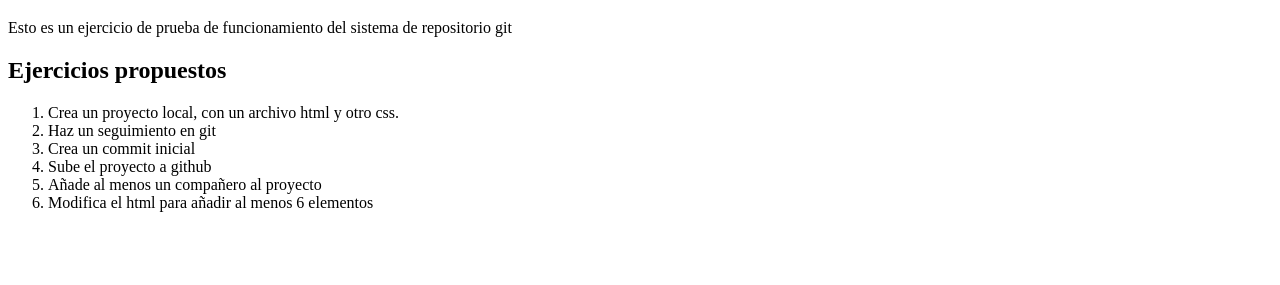
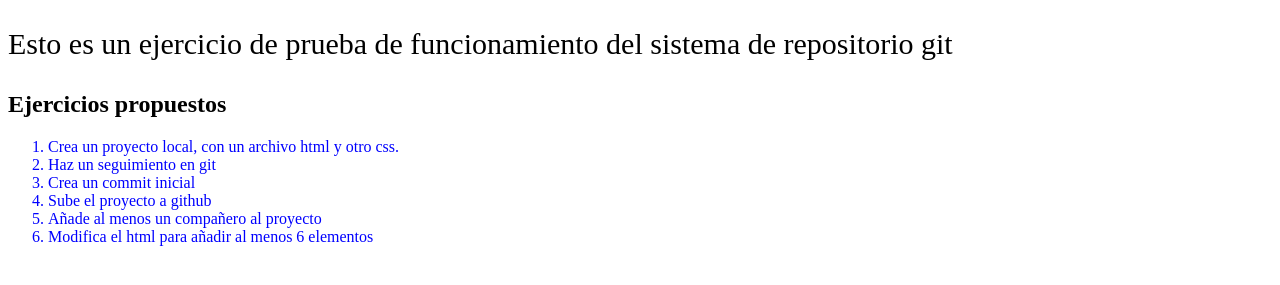
Before and after one commit to raquel36/prueba_entornos, a plain HTML site: page index.html in a window 1280 px wide. Shown: the part 63-348 px from the top of the page. Drawn offline with Linux system fonts and the light colour scheme.

Commit message:
cambiados los estilos del parrafo y de la lista

```diff
--- a/estilos.css
+++ b/estilos.css
@@ -2,3 +2,9 @@ h1 {
   color: red;
   border: 1px black dotted;
 }
+p {
+  font-size: 30px;
+}
+ol > li {
+  color: blue;
+}
```
